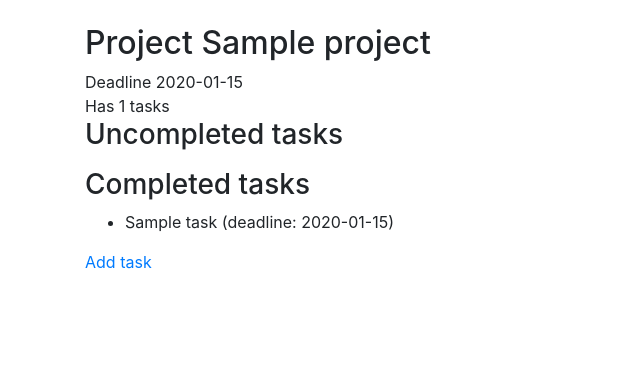
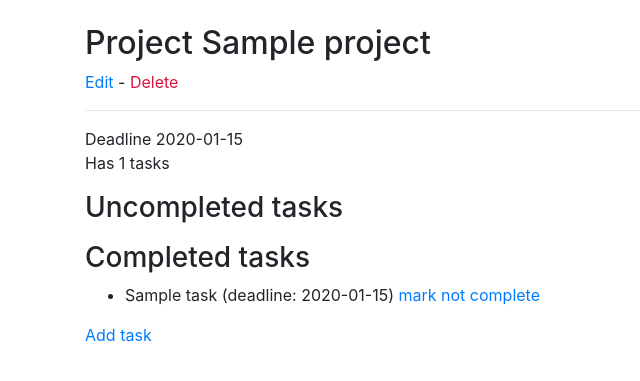
Before and after one commit to ounai/Projectus, a Flask app: page /projects/1/ in a window 1280 px wide. Shown: the part 56-437 px from the top of the page, without its empty margins (0-640 px from the left). Run offline with Flask 2, Linux system fonts and the light colour scheme; a user stored in the database is signed in; tables that the repository leaves empty hold one stand-in row (values such as "Sample post"); some libraries are stand-ins or nearby versions.

Commit message:
ability to delete a project and its tasks

```diff
--- a/application/projects/models.py
+++ b/application/projects/models.py
@@ -7,6 +7,8 @@ class Project(Base):
     deadline = db.Column(db.Date, nullable = False)
 
     account_id = db.Column(db.Integer, db.ForeignKey("account.id"), nullable = False)
+
+    tasks = db.relationship("Task", backref = "task", lazy = True)
 
     def __init__(self, name):
         self.name = name
--- a/application/projects/views.py
+++ b/application/projects/views.py
@@ -45,6 +45,41 @@ def projects_view(project_id):
     else:
         return redirect(url_for("projects_list"))
 
+@app.route("/projects/<project_id>/edit/", methods=["GET"])
+@login_required
+def projects_edit_form(project_id):
+    project = Project.query.get(project_id)
+
+    if project.account_id == current_user.id:
+        return render_template("projects/edit.html", project = project)
+    else:
+        return redirect(url_for("projects_list"))
+
+@app.route("/projects/<project_id>/confirm_delete/", methods=["GET"])
+@login_required
+def projects_confirm_delete(project_id):
+    project = Project.query.get(project_id)
+
+    if project.account_id == current_user.id:
+        task_count = Task.query.filter_by(project_id = project.id).count()
+
+        return render_template("projects/confirm_delete.html", project = project, task_count = task_count)
+    else:
+        return redirect(url_for("projects_list"))
+
+@app.route("/projects/<project_id>/delete/", methods=["GET"])
+@login_required
+def projects_delete(project_id):
+    project = Project.query.get(project_id)
+
+    if project.account_id == current_user.id:
+        Project.query.filter_by(id = project_id).delete()
+        Task.query.filter_by(project_id = project.id).delete()
+
+        db.session().commit()
+
+    return redirect(url_for("projects_list"))
+
 @app.route("/projects/<project_id>/", methods=["POST"])
 @login_required
 def projects_edit(project_id):
@@ -53,6 +88,9 @@ def projects_edit(project_id):
     if project.account_id == current_user.id:
         if request.form.get("name") != "":
             project.name = request.form.get("name")
+
+        if request.form.get("deadline") != "":
+            project.deadline = request.form.get("deadline")
 
         db.session().commit()
 
@@ -87,3 +125,16 @@ def tasks_create(project_id):
         db.session().commit()
 
     return redirect(url_for("projects_view", project_id = project_id))
+
+@app.route("/projects/<project_id>/tasks/<task_id>/toggle_complete")
+@login_required
+def tasks_toggle_complete(project_id, task_id):
+    project = Project.query.get(project_id)
+    task = Task.query.get(task_id)
+
+    if project.account_id == current_user.id and task.project_id == project.id:
+        task.complete = not task.complete
+
+        db.session.commit()
+
+    return redirect(url_for("projects_view", project_id = project_id))
--- /dev/null
+++ b/application/templates/projects/edit.html
@@ -0,0 +1,5 @@
+{% extends "layout.html" %}
+
+{% block body %}
+  <h2>Edit project {{ project.name }}</h2>
+{% endblock %}
--- a/application/templates/projects/view.html
+++ b/application/templates/projects/view.html
@@ -3,26 +3,44 @@
 {% block body %}
   <h2>Project {{ project.name }}</h2>
 
+  <a href="{{ url_for('projects_edit_form', project_id = project.id) }}">Edit</a>
+  <span> - </span>
+  <a style="color: crimson;" href="{{ url_for('projects_confirm_delete', project_id = project.id) }}">Delete</a>
+
+  <hr>
+
+  <p>
     Deadline {{ project.deadline }}<br />
     Has {{ task_count }} tasks<br />
+  </p>
 
+  <div>
     <h3>Uncompleted tasks</h3>
     <ul>
       {% for task in tasks %}
         {% if not task.complete %}
-        <li>{{ task.name }} (deadline: {{ task.deadline }})</li>
+          <li>
+            {{ task.name }} (deadline: {{ task.deadline }})
+            <a href="{{ url_for('tasks_toggle_complete', project_id = project.id, task_id = task.id) }}">mark complete</a>
+          </li>
         {% endif %}
       {% endfor %}
     </ul>
+  </div>
 
+  <div>
     <h3>Completed tasks</h3>
     <ul>
       {% for task in tasks %}
         {% if task.complete %}
-        <li>{{ task.name }} (deadline: {{ task.deadline }})</li>
+          <li>
+            {{ task.name }} (deadline: {{ task.deadline }})
+            <a href="{{ url_for('tasks_toggle_complete', project_id = project.id, task_id = task.id) }}">mark not complete</a>
+          </li>
         {% endif %}
       {% endfor %}
     </ul>
+  </div>
 
   <div>
     <a href="{{ url_for('tasks_form', project_id = project.id) }}">Add task</a>
```
Also changed, not shown: application/templates/projects/confirm_delete.html (added, +19 -0 lines). Lines whose indentation alone changed are shown as unchanged.
